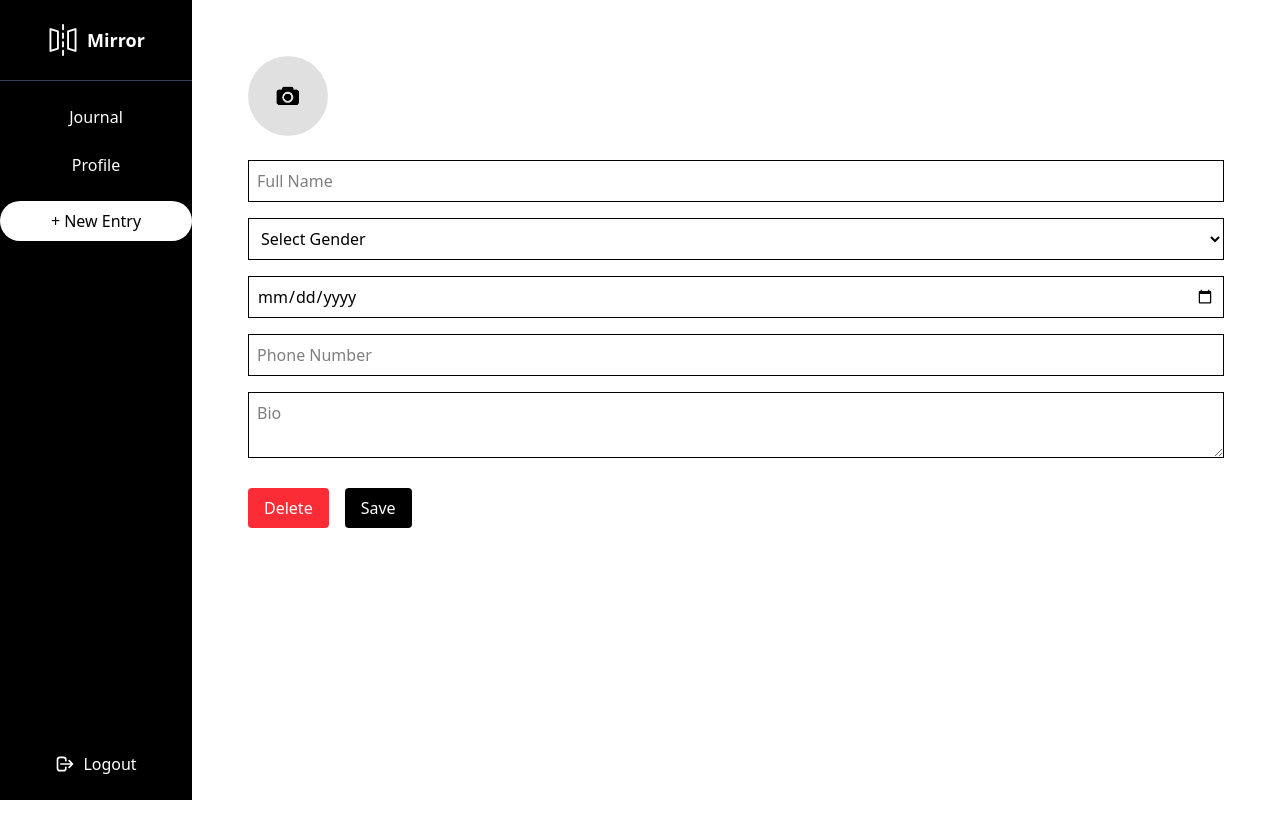
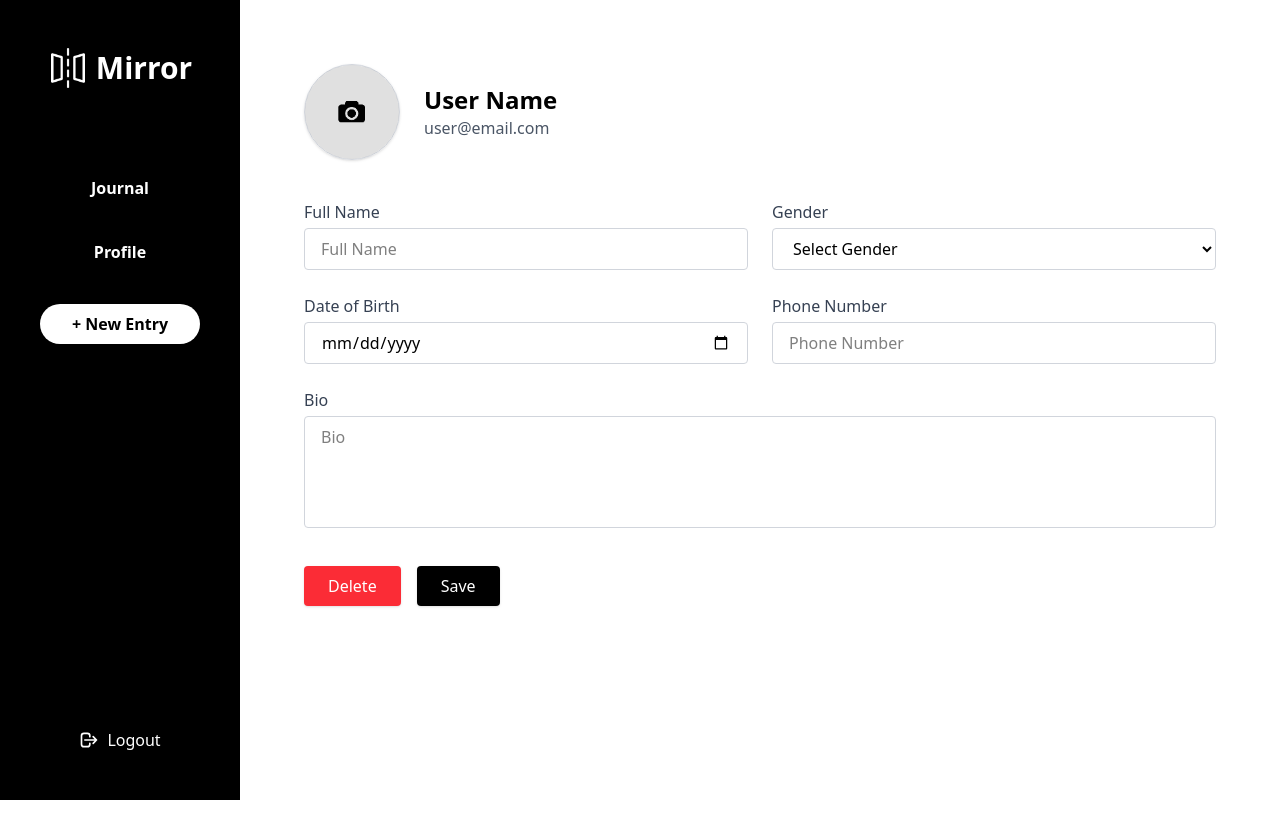
Before and after one commit to Yrcd27/Mirror, a React (Vite) app in the folder mirror-frontend/: page /profile in a window 1280 px wide. Shown: the top 838 px of the page. Before the commit the page ends 800 px from the top, so only its background shows below. Built offline with nearby package versions, Linux system fonts and the light colour scheme; no server answers.

Commit message:
Update JournalDashboard: add fixed length and month-year header

```diff
--- a/mirror-frontend/src/components/JournalDashboard.jsx
+++ b/mirror-frontend/src/components/JournalDashboard.jsx
@@ -11,7 +11,7 @@ export default function JournalDashboard() {
       try {
         const token = localStorage.getItem("token");
         const res = await axios.get("http://localhost:5000/api/journals", {
-          headers: { Authorization: `Bearer ${token}` }
+          headers: { Authorization: `Bearer ${token}` },
         });
         setJournals(res.data);
       } catch (err) {
@@ -21,22 +21,56 @@ export default function JournalDashboard() {
     fetchJournals();
   }, []);
 
+  // Get current Month and Year
+  const currentDate = new Date();
+  const currentMonthYear = currentDate.toLocaleDateString("en-US", {
+    month: "long",
+    year: "numeric",
+  });
+
   return (
     <div className="flex">
-      <div className="flex-1 p-8">
-        <h1 className="text-3xl font-bold">Journal</h1>
-        <p className="text-gray-500 mb-6">August 2025</p>
-        <div className="space-y-4">
-          {journals.map((j) => (
-            <div
-              key={j._id}
-              className="bg-black text-white p-4 rounded-lg cursor-pointer hover:bg-gray-800"
-              onClick={() => navigate(`/journal/${j._id}`)}
-            >
-              <p>{new Date(j.createdAt).toDateString()}</p>
-              <p className="truncate">{j.content}</p>
-            </div>
-          ))}
+      {/* Sidebar space */}
+      <div className="w-50 hidden md:block"></div>
+
+      {/* Main content */}
+      <div className="flex-1 bg-white min-h-screen px-6 sm:px-10 md:px-20 lg:px-40 py-16">
+        <div className="flex flex-col items-start space-y-6">
+          {/* Header */}
+          <h1 className="text-3xl font-bold mb-1">Journal</h1>
+          <p className="text-lg text-gray-600 mb-10">{currentMonthYear}</p>
+
+          {/* Journal List */}
+          <div className="space-y-6">
+            {journals.map((j) => {
+              const date = new Date(j.createdAt);
+              const weekday = date.toLocaleDateString("en-US", {
+                weekday: "short",
+              });
+              const day = date.getDate().toString().padStart(2, "0");
+
+              return (
+                <div
+                  key={j._id}
+                  onClick={() => navigate(`/journal/${j._id}`)}
+                  className="bg-black text-white px-6 py-5 rounded-2xl cursor-pointer hover:bg-gray-800 transition duration-200 shadow-md flex items-center gap-6 min-h-[110px] w-[950px] max-w-full"
+                >
+                  {/* Date Box */}
+                  <div className="flex flex-col items-center justify-center w-16 h-16 bg-gray-900 rounded-xl font-bold shrink-0">
+                    <div className="text-xs text-gray-400 uppercase">{weekday}</div>
+                    <div className="text-2xl text-white">{day}</div>
+                  </div>
+
+                  {/* Content Box */}
+                  <div className="flex-1">
+                    <p className="text-white text-base leading-relaxed break-words">
+                      {j.content}
+                    </p>
+                  </div>
+                </div>
+              );
+            })}
+          </div>
         </div>
       </div>
     </div>
--- a/mirror-frontend/src/components/Sidebar.jsx
+++ b/mirror-frontend/src/components/Sidebar.jsx
@@ -1,6 +1,7 @@
 import React, { useState } from "react";
 import { HiOutlineLogout } from "react-icons/hi";
 import logo from "../assets/logo192.png";
+import { Link } from "react-router-dom";
 
 export default function Sidebar() {
   const [isOpen, setIsOpen] = useState(true);
@@ -11,34 +12,33 @@ export default function Sidebar() {
   };
 
   return (
-    <div className={`flex`}>
-      {/* Sidebar */}
     <div
-        className={`bg-black text-white flex flex-col justify-between h-screen transition-all duration-300
-        ${isOpen ? "w-48" : "w-16"} md:w-48`}
+      className={`bg-black text-white flex flex-col justify-between h-screen fixed top-0 left-0 py-6 transition-all duration-300 z-10 ${
+        isOpen ? "w-60" : "w-16"
+      }`}
     >
       {/* Top Section */}
       <div>
         {/* Logo */}
-          <div className="flex items-center justify-center py-6 border-b border-gray-700">
-            <img src={logo} alt="Mirror Logo" className="w-8 h-8 mr-2" />
-            {isOpen && <span className="text-lg font-bold">Mirror</span>}
+        <div className="flex items-center justify-center py-6">
+          <img src={logo} alt="Mirror Logo" className="w-10 h-10 mr-2" />
+          {isOpen && <span className="text-3xl font-bold">Mirror</span>}
         </div>
 
         {/* Menu Items */}
-          <nav className="mt-6 space-y-6 text-center">
-            <a href="/dashboard" className="block hover:text-gray-400">
+        <nav className="mt-6 flex flex-col items-center py-10 gap-10">
+          <Link to="/dashboard" className="hover:text-gray-400 text-m font-bold">
             Journal
-            </a>
-            <a href="/profile" className="block hover:text-gray-400">
+          </Link>
+          <Link to="/profile" className="hover:text-gray-400 text-m font-bold">
             Profile
-            </a>
-            <a
-              href="/new-entry"
-              className="block bg-white text-black px-4 py-2 rounded-full hover:bg-gray-200 text-center"
+          </Link>
+          <Link
+            to="/new-entry"
+            className="bg-white text-black w-40 py-2 rounded-full hover:bg-gray-200 text-center text-m font-bold"
           >
             + New Entry
-            </a>
+          </Link>
         </nav>
       </div>
 
@@ -52,11 +52,10 @@ export default function Sidebar() {
           {isOpen && <span className="ml-2">Logout</span>}
         </button>
       </div>
-      </div>
 
-      {/* Toggle Button (Mobile) */}
+      {/* Toggle Button (mobile view only) */}
       <button
-        className="md:hidden absolute top-4 left-4 bg-black text-white p-2 rounded"
+        className="md:hidden absolute top-4 right-[-2rem] bg-black text-white p-2 rounded"
         onClick={() => setIsOpen(!isOpen)}
       >
         {isOpen ? "<" : ">"}
--- a/mirror-frontend/src/components/UserProfile.jsx
+++ b/mirror-frontend/src/components/UserProfile.jsx
@@ -1,7 +1,7 @@
 import React, { useEffect, useState } from "react";
 import axios from "axios";
 import { useNavigate } from "react-router-dom";
-import defaultProfile from "../assets/default-profile.png"; // default image in assets
+import defaultProfile from "../assets/default-profile.png";
 
 export default function UserProfile() {
   const [profile, setProfile] = useState({});
@@ -13,7 +13,7 @@ export default function UserProfile() {
       try {
         const token = localStorage.getItem("token");
         const res = await axios.get("http://localhost:5000/api/profile", {
-          headers: { Authorization: `Bearer ${token}` }
+          headers: { Authorization: `Bearer ${token}` },
         });
         setProfile(res.data);
       } catch (err) {
@@ -35,7 +35,7 @@ export default function UserProfile() {
       if (profilePic) formData.append("profile_picture", profilePic);
 
       await axios.post("http://localhost:5000/api/profile", formData, {
-        headers: { Authorization: `Bearer ${token}` }
+        headers: { Authorization: `Bearer ${token}` },
       });
 
       alert("Profile saved successfully");
@@ -49,7 +49,7 @@ export default function UserProfile() {
     try {
       const token = localStorage.getItem("token");
       await axios.delete("http://localhost:5000/api/profile", {
-        headers: { Authorization: `Bearer ${token}` }
+        headers: { Authorization: `Bearer ${token}` },
       });
       localStorage.removeItem("token");
       navigate("/");
@@ -59,9 +59,9 @@ export default function UserProfile() {
   };
 
   return (
-    <div className="p-8">
-      {/* Profile Picture */}
-      <div className="flex items-center space-x-4">
+    <div className="ml-60 p-10 min-h-screen bg-white">
+      {/* Profile Header */}
+      <div className="flex items-center space-x-6 mb-10">
         <label>
           <input
             type="file"
@@ -76,68 +76,83 @@ export default function UserProfile() {
                 : defaultProfile
             }
             alt="Profile"
-            className="w-20 h-20 rounded-full cursor-pointer object-cover"
+            className="w-24 h-24 rounded-full object-cover border border-gray-300 shadow-sm cursor-pointer"
           />
         </label>
         <div>
-          <p className="font-bold">{profile.Name}</p>
-          <p>{profile.email}</p>
+          <h2 className="text-2xl font-semibold">{profile.full_name || "User Name"}</h2>
+          <p className="text-gray-600">{profile.email || "user@email.com"}</p>
         </div>
       </div>
 
-      {/* Form Fields */}
-      <div className="mt-6 space-y-4">
+      {/* Profile Form */}
+      <div className="grid grid-cols-1 md:grid-cols-2 gap-6">
+        <div>
+          <label className="block text-gray-700 mb-1">Full Name</label>
           <input
             placeholder="Full Name"
             value={profile.full_name || ""}
             onChange={(e) => setProfile({ ...profile, full_name: e.target.value })}
-          className="border p-2 w-full"
+            className="border border-gray-300 px-4 py-2 rounded w-full focus:outline-none focus:ring focus:ring-black"
           />
+        </div>
 
+        <div>
+          <label className="block text-gray-700 mb-1">Gender</label>
           <select
             value={profile.gender || ""}
             onChange={(e) => setProfile({ ...profile, gender: e.target.value })}
-          className="border p-2 w-full"
+            className="border border-gray-300 px-4 py-2 rounded w-full focus:outline-none focus:ring focus:ring-black"
           >
             <option value="">Select Gender</option>
             <option value="Male">Male</option>
             <option value="Female">Female</option>
             <option value="Other">Other</option>
           </select>
+        </div>
 
+        <div>
+          <label className="block text-gray-700 mb-1">Date of Birth</label>
           <input
             type="date"
             value={profile.date_of_birth?.split("T")[0] || ""}
             onChange={(e) => setProfile({ ...profile, date_of_birth: e.target.value })}
-          className="border p-2 w-full"
+            className="border border-gray-300 px-4 py-2 rounded w-full focus:outline-none focus:ring focus:ring-black"
           />
+        </div>
 
+        <div>
+          <label className="block text-gray-700 mb-1">Phone Number</label>
           <input
             placeholder="Phone Number"
             value={profile.phone_number || ""}
             onChange={(e) => setProfile({ ...profile, phone_number: e.target.value })}
-          className="border p-2 w-full"
+            className="border border-gray-300 px-4 py-2 rounded w-full focus:outline-none focus:ring focus:ring-black"
           />
+        </div>
+      </div>
 
+      <div className="mt-6">
+        <label className="block text-gray-700 mb-1">Bio</label>
         <textarea
           placeholder="Bio"
           value={profile.bio || ""}
           onChange={(e) => setProfile({ ...profile, bio: e.target.value })}
-          className="border p-2 w-full"
+          className="border border-gray-300 px-4 py-2 rounded w-full focus:outline-none focus:ring focus:ring-black h-28 resize-none"
         />
       </div>
 
       {/* Action Buttons */}
-      <div className="flex space-x-4 mt-6">
+      <div className="flex space-x-4 mt-8">
         <button
           onClick={handleDelete}
-          className="bg-red-500 text-white px-4 py-2 rounded"
+          className="bg-red-500 hover:bg-red-600 text-white px-6 py-2 rounded shadow"
         >
           Delete
         </button>
         <button
           onClick={handleSave}
-          className="bg-black text-white px-4 py-2 rounded"
+          className="bg-black hover:bg-gray-800 text-white px-6 py-2 rounded shadow"
         >
           Save
         </button>
```
Also changed, not shown: mirror-frontend/src/index.css (line endings or trailing spaces). Lines whose indentation alone changed are shown as unchanged.
